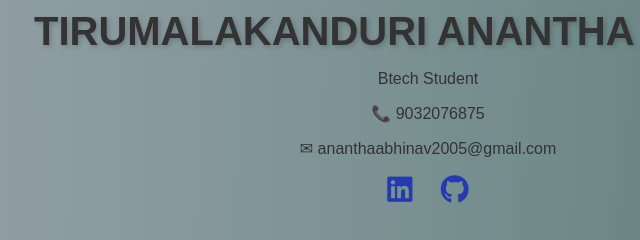
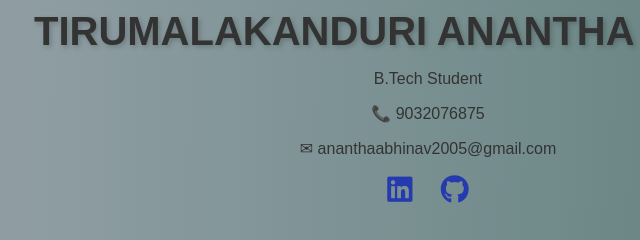
Before and after one commit to AbhinavT007/my-portfolio-, a plain HTML site: page index.html in a window 1280 px wide. Shown: the part 440-680 px from the top of the page, 212-852 px from the left. Drawn offline with Linux system fonts and the light colour scheme.

Commit message:
Update index.html

```diff
--- a/index.html
+++ b/index.html
@@ -22,7 +22,7 @@
         <img src="images/AbhiProfile.jpg" alt="Profile Picture" width="200">
         <div class="header-text">
           <h1>TIRUMALAKANDURI ANANTHA ABHINAV</h1>
-          <p>Btech Student</p>
+          <p>B.Tech Student</p>
           <p>📞 9032076875</p>
           <p>✉ ananthaabhinav2005@gmail.com</p>
           <div class="social-links">
```
